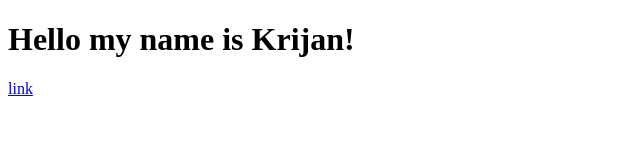
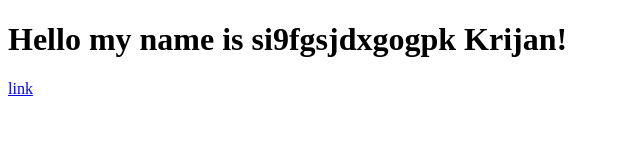
Before and after one commit to krijanmachamasi777/demo, a plain HTML site: page index.html in a window 1280 px wide. Shown: the whole page, without its empty margins (0-640 px from the left). Drawn offline with Linux system fonts and the light colour scheme.

Commit message:
this is modify file

```diff
--- a/index.html
+++ b/index.html
@@ -6,7 +6,7 @@
     <title>Krijan</title>
 </head>
 <body>
-    <h1>Hello my name is Krijan!</h1>
+    <h1>Hello my name is si9fgsjdxgogpk Krijan!</h1>
     <a href="krijan.html">link</a>
 
 </body>
```
